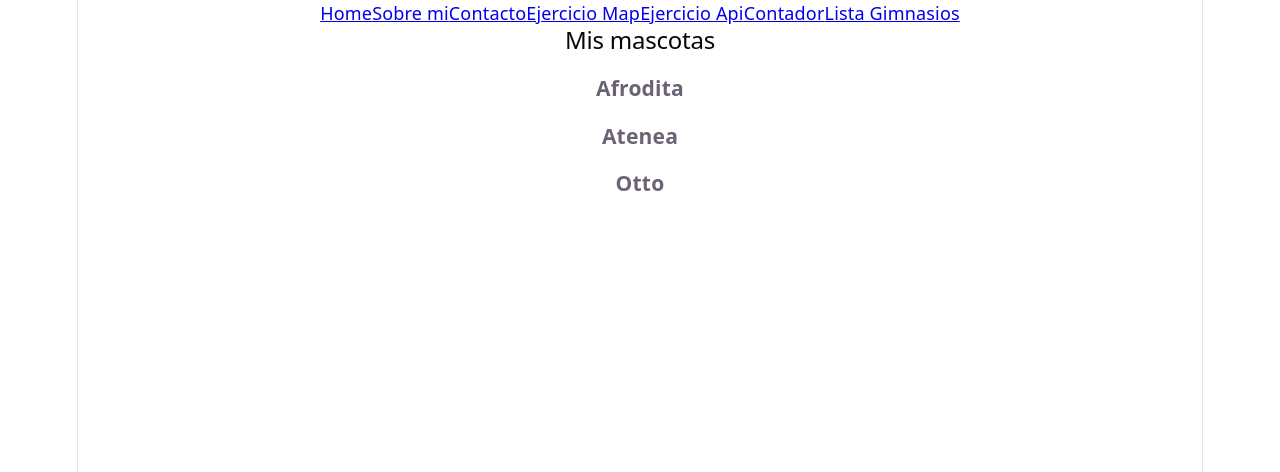
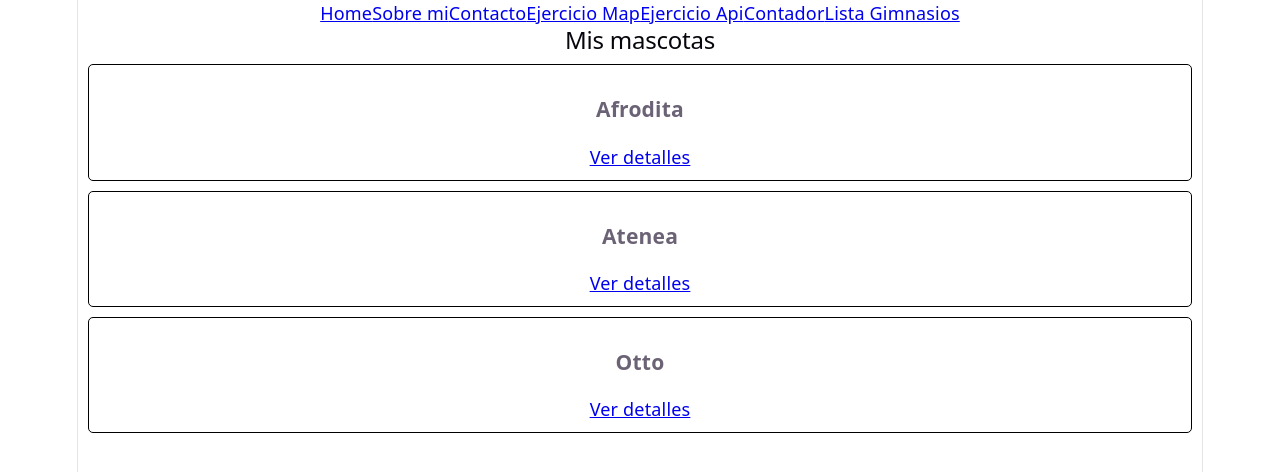
Before and after one commit to jenifferalejandracollazos-droid/mi-primer-react, a React (Vite) app: page /ejerciciomap in a window 1280 px wide. Shown: the top 472 px of the page. Built offline with nearby package versions, Linux system fonts and the light colour scheme.

Commit message:
feat: agregar rutas dinámicas con useParams

```diff
--- a/package.json
+++ b/package.json
@@ -12,7 +12,7 @@
   "dependencies": {
     "react": "^19.2.4",
     "react-dom": "^19.2.4",
-    "react-router-dom": "^7.14.0"
+    "react-router-dom": "^7.15.0"
   },
   "devDependencies": {
     "@eslint/js": "^9.39.4",
--- a/src/App.jsx
+++ b/src/App.jsx
@@ -6,6 +6,7 @@ import EjercicioMap from './pages/EjercicioMap'
 import EjercicioApi from './pages/EjercicioApi'
 import Contador from './components/Contador'
 import ListaGimnasios from './components/ListaGimnasios'
+import DetalleMascota from './pages/DetalleMascota'
 
 
 function App(){
@@ -29,6 +30,8 @@ function App(){
         <Route path="/ejercicioapi" element={<EjercicioApi />} />
         <Route path="/contador" element={<Contador />} />
         <Route path="/listagimnasios" element={<ListaGimnasios />} />
+        <Route path="/mascota/:nombre" element={<DetalleMascota />} />
+        <Route path='*' element={<h1>404 Not Found</h1>} />
       </Routes>
     </div>
   )
--- /dev/null
+++ b/src/pages/DetalleMascota.jsx
@@ -0,0 +1,16 @@
+import { useParams } from 'react-router-dom'
+import { Link } from 'react-router-dom'
+
+function DetalleMascota () {
+    const { nombre } = useParams()
+
+    return (
+        <div style={{padding: '20px'}}>
+            <h2>Detalle de: {nombre}</h2>
+            <p>Este es el detalle de la mascota {nombre}.</p>
+            <Link to="/"> Volver a la lista de mascotas</Link>
+        </div>
+    )
+}
+
+export default DetalleMascota;
--- a/src/pages/EjercicioMap.jsx
+++ b/src/pages/EjercicioMap.jsx
@@ -1,3 +1,5 @@
+import { Link } from 'react-router-dom'
+
 const mascotas = [
   { id: 1, nombre: "Afrodita" },
   { id: 2, nombre: "Atenea" },
@@ -8,11 +10,19 @@ function EjercicioMap() {
   return (
     <div>
       <h2>Mis mascotas</h2>
-      {mascotas.map((mascota) => (
-        <div key={mascota.id}>
-          <h3>{mascota.nombre}</h3>
-        </div>
-      ))}
+      <div>
+        {mascotas.map((mascota) => (
+          <div key ={mascota.id} style={{
+            border: '1px solid black',
+            margin: '10px',
+            padding: '10px',
+            borderRadius: '5px',
+          }}>
+            <h3>{mascota.nombre}</h3>
+            <Link to={`/mascota/${mascota.nombre}`}>Ver detalles</Link>
+          </div>
+        ))}
+      </div>
     </div>
   );
 }
```
Also changed, not shown: 1 other file (tests, documents, lock files or other folders).
